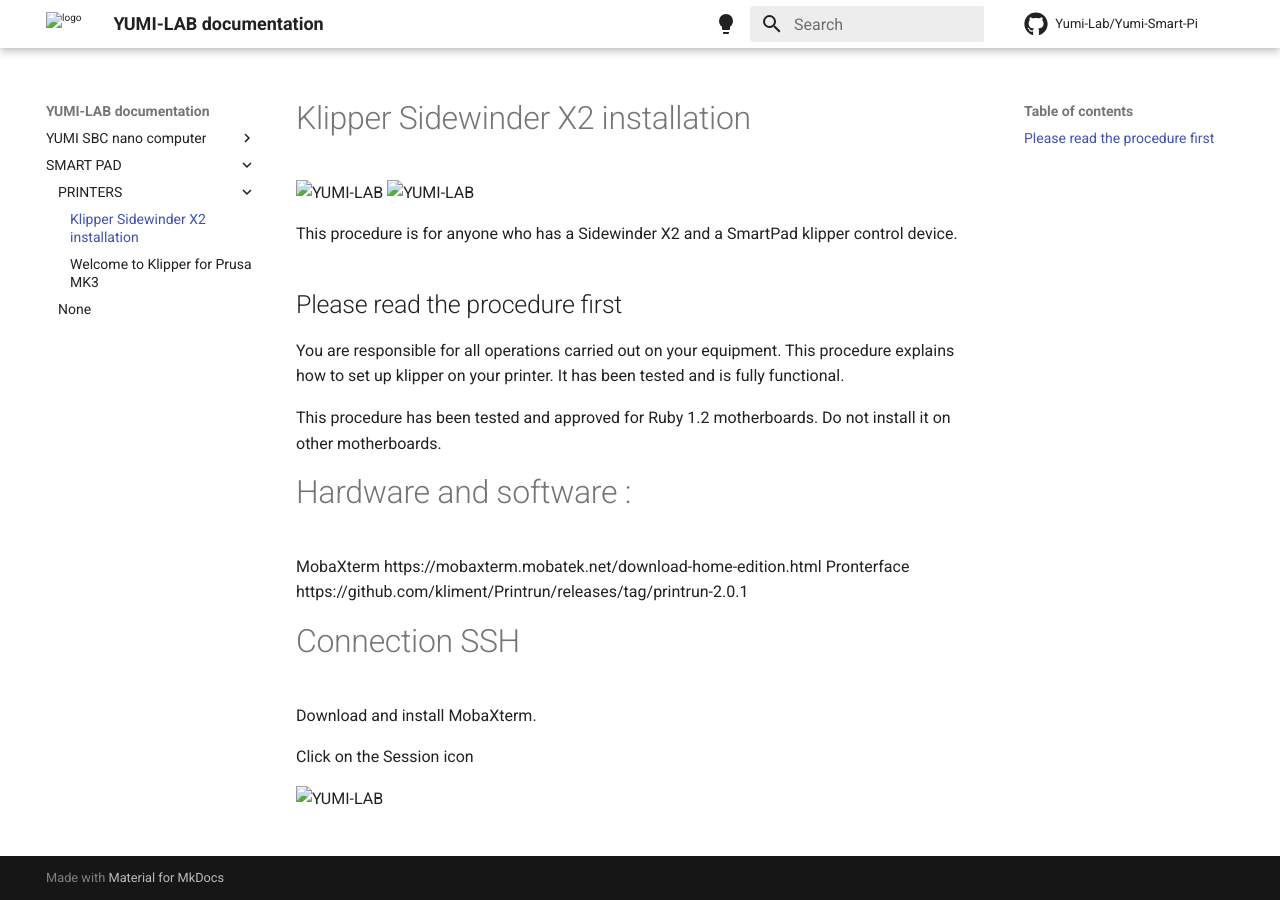
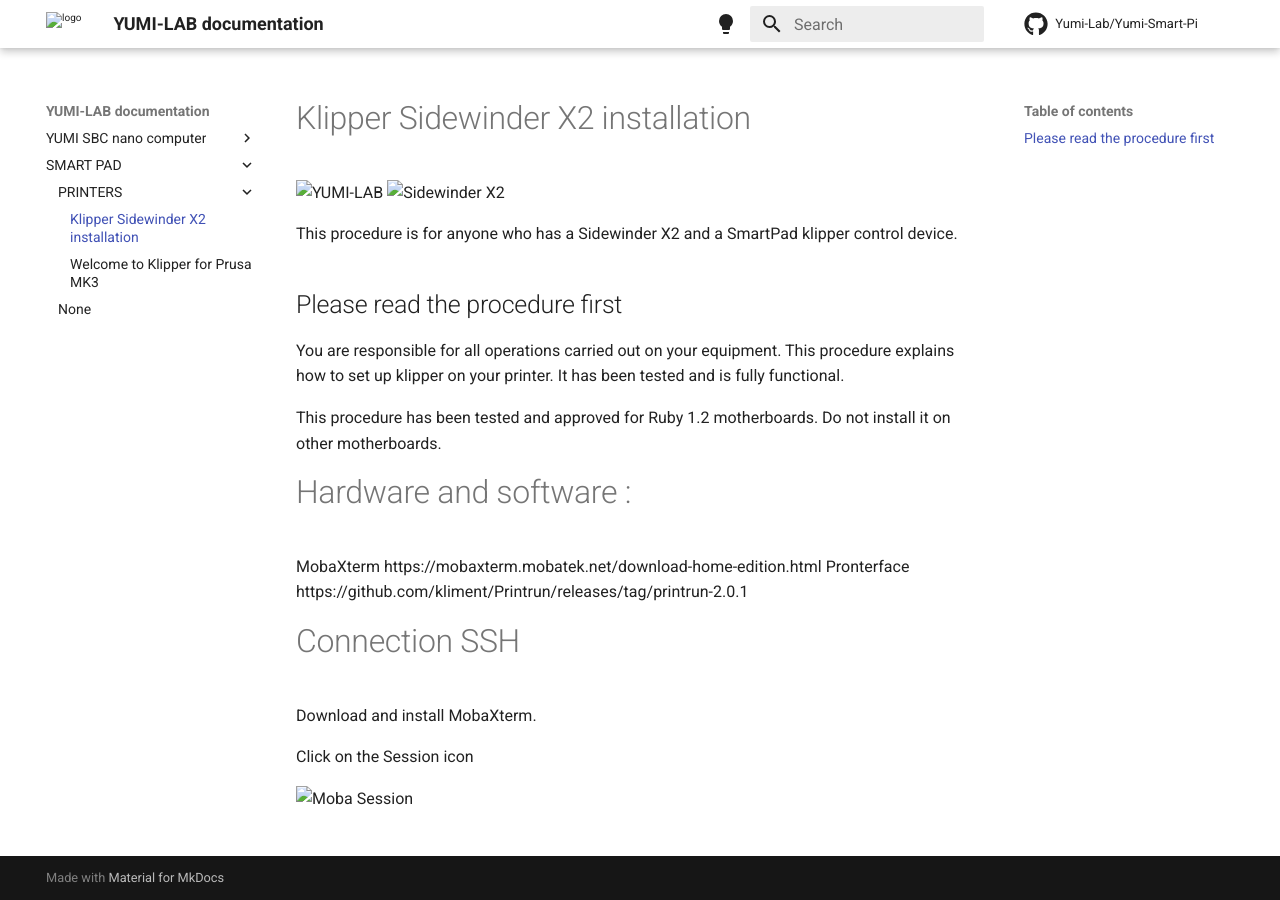
Before and after one commit to Yumi-Lab/yumi-wiki, an MkDocs documentation site: the page built from docs/PRINTERS/SIDEWINDER_X2.md, in a window 1280 px wide. Built offline with MkDocs 1.6.1 and Material for MkDocs 9.7.7, drawn with Linux system fonts in a browser that asks for light colours; comment, search, counter and statistics services are not loaded.

Commit message:
Update SIDEWINDER_X2.md

```diff
--- a/docs/PRINTERS/SIDEWINDER_X2.md
+++ b/docs/PRINTERS/SIDEWINDER_X2.md
@@ -1,7 +1,7 @@
 # Klipper Sidewinder X2 installation
 
 ![YUMI-LAB](../img/Yumi-logoyellow-white.png)
-![YUMI-LAB](../img/Printers/Artillery/X2/X2.jpeg)
+![Sidewinder X2](../img/Printers/Artillery/X2/X2.jpeg)
 
 This procedure is for anyone who has a Sidewinder X2 and a SmartPad klipper control device.
 
@@ -22,4 +22,4 @@
 
 Click on the Session icon
 
-![YUMI-LAB](../img/Printers/Artillery/X2/MobaSession.png)
+![Moba Session](../img/Printers/Artillery/X2/MobaSession.png)
```
